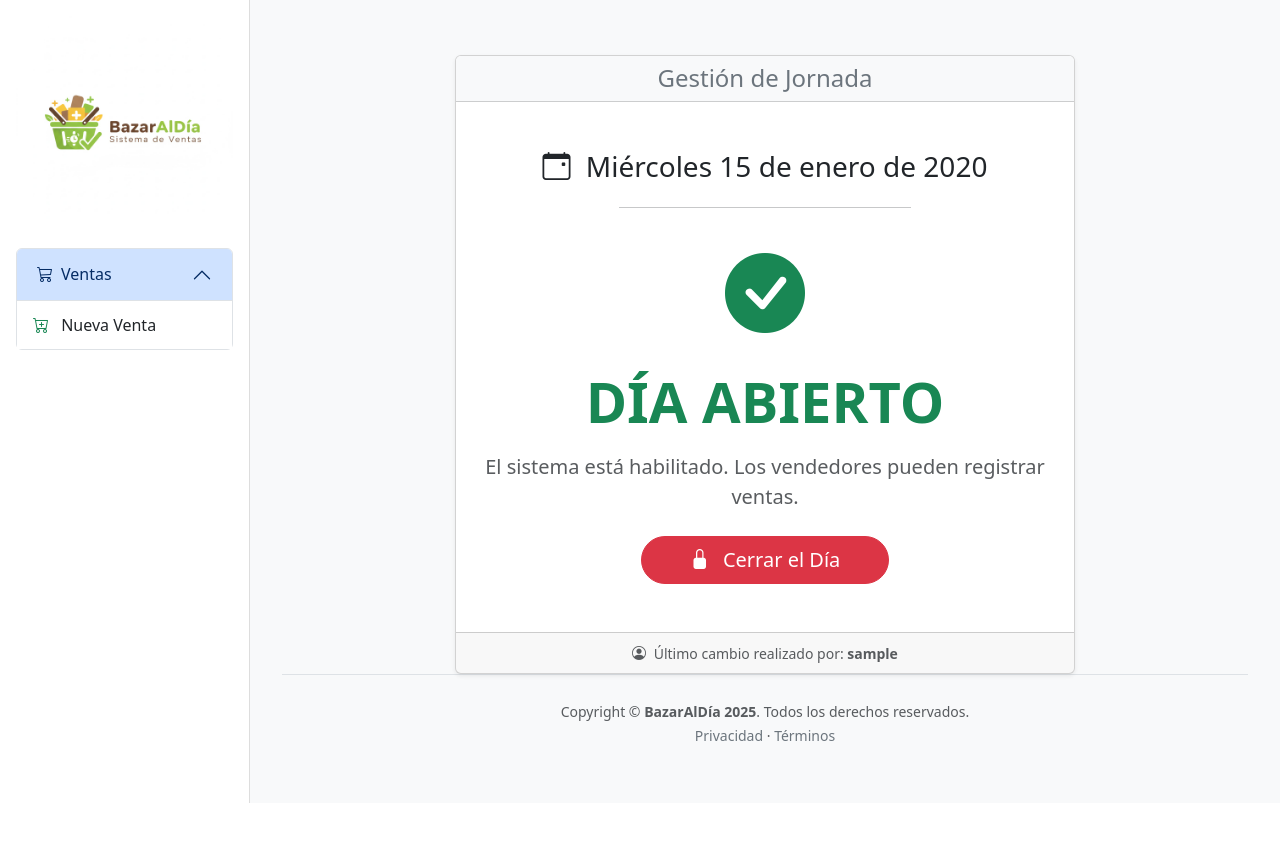
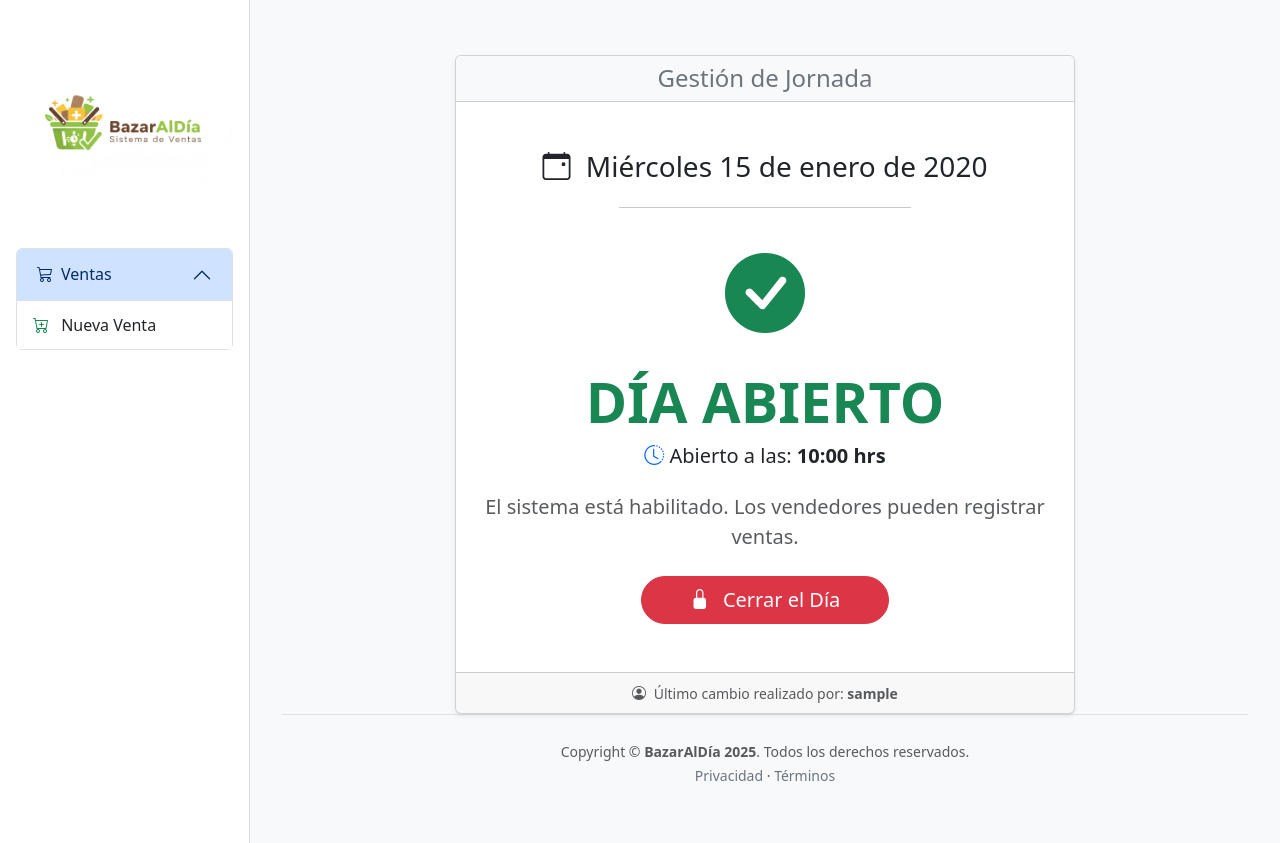
Before and after one commit to ceal2013/PROYECTO_INTEGRACION, a Django app: template templates/control/control_dia.html in a window 1280 px wide. Shown: the part 57-900 px from the top of the page. Before the commit the page ends 860 px from the top, so only its background shows below. Run offline with Django 5.2, Linux system fonts and the light colour scheme; the template is opened without the code that fills it: values that come from a table or form of the project are taken from there, others are empty; tables that the repository leaves empty hold one stand-in row (values such as "Sample post").

Commit message:
Añade el campo "hora_apertura" al modelo "ControlDia" y actualiza la vista para mostrar la hora de apertura cuando el día está abierto.

```diff
--- a/VENTASAPP/views.py
+++ b/VENTASAPP/views.py
@@ -247,7 +247,6 @@ def eliminar_usuario(request, id_usuario):
 @custom_login_required
 @role_required(allowed_roles=['Jefe de Ventas'])
 def control_dia(request):
-    # CORRECCION: Usar localdate() para que tome la fecha de Chile, no la del Server UTC
     fecha_hoy_chile = timezone.localdate()
 
     control_hoy, created = ControlDia.objects.get_or_create(
@@ -257,9 +256,12 @@ def control_dia(request):
     if request.method == 'POST':
         if control_hoy.estado == 'Cerrado':
             control_hoy.estado = 'Abierto'
-            messages.success(request, 'El día ha sido ABIERTO. Ya se pueden registrar ventas.')
+            # GUARDAR HORA EXACTA
+            control_hoy.hora_apertura = timezone.localtime().time()
+            messages.success(request, f'El día ha sido ABIERTO a las {control_hoy.hora_apertura.strftime("%H:%M")}.')
         else:
             control_hoy.estado = 'Cerrado'
+            # Opcional: Podrías limpiar la hora de apertura si quieres, o dejarla como histórico
             messages.warning(request, 'El día ha sido CERRADO. No se registrarán nuevas ventas.')
 
         control_hoy.id_usuario_id = request.session.get('usuario_id')
--- a/templates/control/control_dia.html
+++ b/templates/control/control_dia.html
@@ -20,7 +20,15 @@
                         <div class="mb-3">
                             <i class="bi bi-check-circle-fill text-success" style="font-size: 5rem;"></i>
                         </div>
-                        <h1 class="display-4 text-success fw-bold mb-3">DÍA ABIERTO</h1>
+                        <h1 class="display-4 text-success fw-bold mb-2">DÍA ABIERTO</h1>
+
+                        {% if control_hoy.hora_apertura %}
+                            <p class="h5 text-dark mb-4">
+                                <i class="bi bi-clock-history text-primary"></i>
+                                Abierto a las: <strong>{{ control_hoy.hora_apertura|date:"H:i" }} hrs</strong>
+                            </p>
+                        {% endif %}
+
                         <p class="lead text-muted mb-4">El sistema está habilitado. Los vendedores pueden registrar ventas.</p>
 
                         <form method="post">
```
Also changed, not shown: VENTASAPP/migrations/0004_controldia_hora_apertura.py (added).
